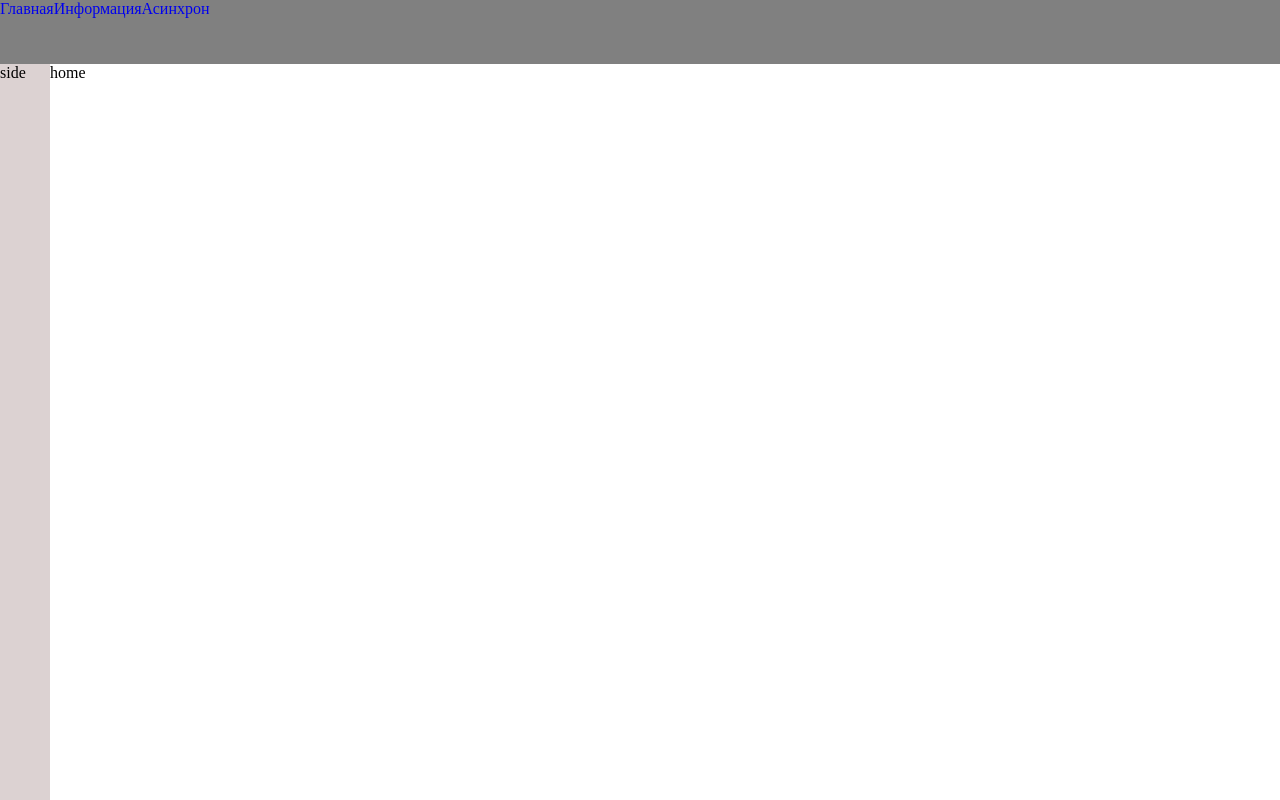
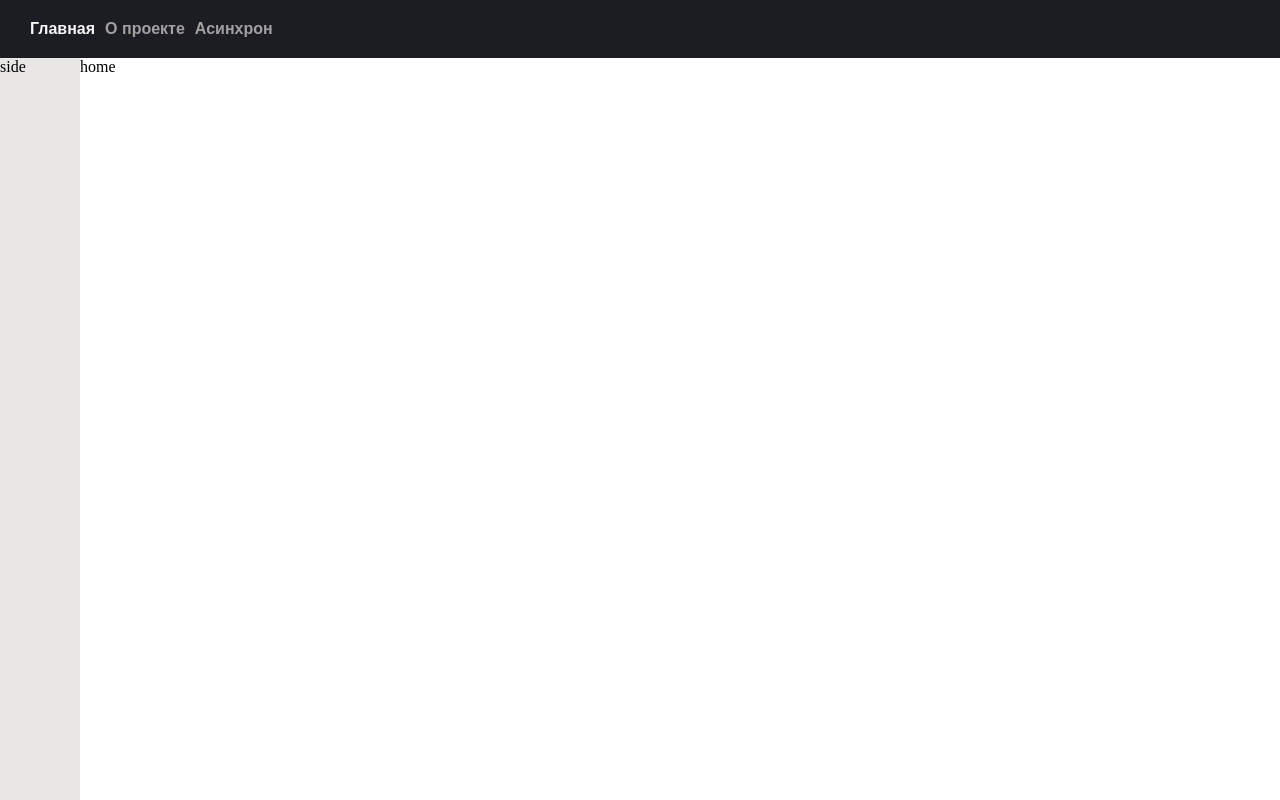
Before and after one commit to DaerioFrixell/setting-webpack-config, a React app: page / in a window 1280 px wide. Built offline with nearby package versions, Linux system fonts and the light colour scheme.

Commit message:
feature-design-tab: добавил дизайн в табы и накидал черновой дизайн на проект в целом

```diff
--- a/src/app/layouts/Layout.tsx
+++ b/src/app/layouts/Layout.tsx
@@ -6,21 +6,34 @@ type LayoutProps = {
     children: ReactNode
 };
 
+const navSetting = [
+    {
+        to: '/',
+        title: 'Главная',
+    },
+    {
+        to: '/about',
+        title: 'О проекте',
+    },
+    {
+        to: '/async',
+        title: 'Асинхрон',
+    },
+]
+
 export const Layout: FC<LayoutProps> = ({ children }) => {
     return (
         <div className="layout">
             <header className="layout__header">
-                <NavLink to='/'>
-                    Главная
-                </NavLink>
-
-                <NavLink to='/info'>
-                    Информация
-                </NavLink>
-
-                <NavLink to='/async'>
-                    Асинхрон
-                </NavLink>
+                {navSetting.map(nav =>
+                    <NavLink to={nav.to} key={nav.to} className={({ isActive }) =>
+                        [
+                            'layout__header__default',
+                            isActive ? "layout__header__active" : "",
+                        ].join(" ")
+                    }>
+                        {nav.title}
+                    </NavLink>)}
             </header>
 
             <div className="layout__wrapper-content">
--- a/src/app/layouts/layout.scss
+++ b/src/app/layouts/layout.scss
@@ -1,20 +1,41 @@
 .layout {
-    font-size: 1.6rem;
+    font-size: 16px;
+    padding: 0;
+    margin: 0;
+    cursor: default;
 
     &__header {
-        height: 8vh;
-        min-height: 20px;
-        background: gray;
+        display: flex;
+        gap: 10px;
+        padding: 20px 30px;
+        background: #1c1d22; // TODO вынести
+        font-family: sans-serif;
+
+        &__default {
+            color: #c4c1c1; // TODO вынести
+            font-weight: 600;
+            opacity: .8;
+            transition: all .3s;
+
+            &:hover {
+                opacity: 1;
+            }
+        }
+
+        &__active {
+            color: #f7f7f7;
+            opacity: 1;
+        }
     }
 
     &__wrapper-content {
         display: grid;
-        grid-template-columns: 50px auto;
+        grid-template-columns: 80px auto;
 
         &__sidebar {
-            height: 92vh;
-            min-height: calc(92vh - 20px);
-            background: rgb(220, 210, 210);
+            height: calc(100vh - 58px);
+            min-height: calc(100vh - 58px);
+            background: rgb(233, 230, 230);
         }
     }
 }
--- a/src/app/routing/Routing.tsx
+++ b/src/app/routing/Routing.tsx
@@ -9,6 +9,7 @@ export const Routing = () => {
             <Routes>
                 {routingSetting.map(route =>
                     <Route
+                        key={route.path}
                         path={route.path}
                         element={route.element}
                     />
--- a/src/app/routing/RoutingSetting.tsx
+++ b/src/app/routing/RoutingSetting.tsx
@@ -26,7 +26,7 @@ export const routingSetting: RoutingSetting = [
         element: <HomePage />
     },
     {
-        path: '/info',
+        path: '/about',
         element: <AsyncInfoPage />
     },
     {
--- a/src/pages/async-page/AsyncPage.tsx
+++ b/src/pages/async-page/AsyncPage.tsx
@@ -1,5 +1,6 @@
 import { axiosInstanse } from "app/api/api";
 import { useEffect, useState } from "react";
+import './asyncPage.scss';
 
 export const AsyncPage = () => {
     const [data, setData] = useState<any[] | null>(null);
@@ -11,7 +12,7 @@ export const AsyncPage = () => {
     if (!data) return <h2>loading....</h2>;
 
     return (
-        <div>
+        <div className="async">
             <h2>name of people:</h2>
 
             {data.slice(0, 5).map(el => {
--- /dev/null
+++ b/src/pages/async-page/asyncPage.scss
@@ -0,0 +1,3 @@
+.async {
+    margin: 10px 40px;
+}
--- a/src/pages/info-page/InfoPage.tsx
+++ b/src/pages/info-page/InfoPage.tsx
@@ -4,17 +4,20 @@ import { loaderList, plaginList, stackList } from './static';
 import { Tag } from 'shared/ui-kit/ui/tag';
 
 import './infoPage.scss';
+import { MainTitle } from 'shared/ui-kit/ui/main-title';
 
 export const InfoPage = () => {
     return (
-        <div>
-            <Title text='Информация по проекту' />
-            <div>
+        <div className='info'>
+            <MainTitle title='Информация по проекту' />
+
+            <div className='info__block'>
                 <Title text='Стек' />
 
                 <div className='info-page-links'>
                     {stackList.map(stack =>
                         <Anchor
+                            key={stack.href}
                             href={stack.href}
                             text={`${stack.title} ${stack.version}`}
                         />
@@ -22,14 +25,14 @@ export const InfoPage = () => {
                 </div>
             </div>
 
-            <div>
+            <div className='info__block'>
                 <Title text='Сборка' />
 
                 <div className='info-text'>
                     <p>
                         В качестве бандлера используется
                         <Tag text='Webpack' />
-                        версии +
+                        +
                         <Tag text='Webpack-Dev-Server 5.1.0' /> версии.
                     </p>
 
@@ -47,12 +50,13 @@ export const InfoPage = () => {
                 </div>
             </div>
 
-            <div >
+            <div className='info__block'>
                 <Title text='Подключены следующиее лоадеры:' />
 
                 <div className='info-page-links'>
                     {loaderList.map(loader =>
                         <Anchor
+                            key={loader.title}
                             href={loader.links.webpack}
                             text={`${loader.title} ${loader.version}`}
                         />
@@ -60,12 +64,13 @@ export const InfoPage = () => {
                 </div>
             </div>
 
-            <div>
+            <div className='info__block'>
                 <Title text='Подключены следующиее плагины:' />
 
                 <div className='info-page-links'>
                     {plaginList.map(plugin =>
                         <Anchor
+                            key={plugin.title}
                             href={plugin.links.github}
                             text={`${plugin.title} ${plugin.version}`}
                         />
--- a/src/pages/info-page/infoPage.scss
+++ b/src/pages/info-page/infoPage.scss
@@ -1,3 +1,18 @@
+.info {
+    margin: 10px 40px;
+
+    &__block {
+        padding: 10px;
+        border-radius: 10px;
+        margin-bottom: 16px;
+
+        &:hover {
+            background-color: rgb(249, 247, 247);
+            box-shadow: rgba(0, 0, 0, 0.15) 1.95px 1.95px 2.6px;
+        }
+    }
+}
+
 .info-page-links {
     display: flex;
     flex-direction: column;
--- /dev/null
+++ b/src/shared/ui-kit/ui/main-title/MainTitle.tsx
@@ -0,0 +1,6 @@
+import { FC } from "react";
+import "./mainTitle.scss";
+
+export const MainTitle: FC<{ title: string }> = ({ title }) => {
+    return <h2 className="main-title">{title}</h2>
+}
--- /dev/null
+++ b/src/shared/ui-kit/ui/main-title/index.ts
@@ -0,0 +1 @@
+export { MainTitle } from './MainTitle';
--- /dev/null
+++ b/src/shared/ui-kit/ui/main-title/mainTitle.scss
@@ -0,0 +1,6 @@
+.main-title {
+    padding: 0;
+    margin: 0;
+    text-align: center;
+    margin-bottom: 10px;
+}
--- a/src/shared/ui-kit/ui/title/title.scss
+++ b/src/shared/ui-kit/ui/title/title.scss
@@ -1,3 +1,3 @@
 .title {
-    text-align: center;
+    margin-bottom: 10px;
 }
```
